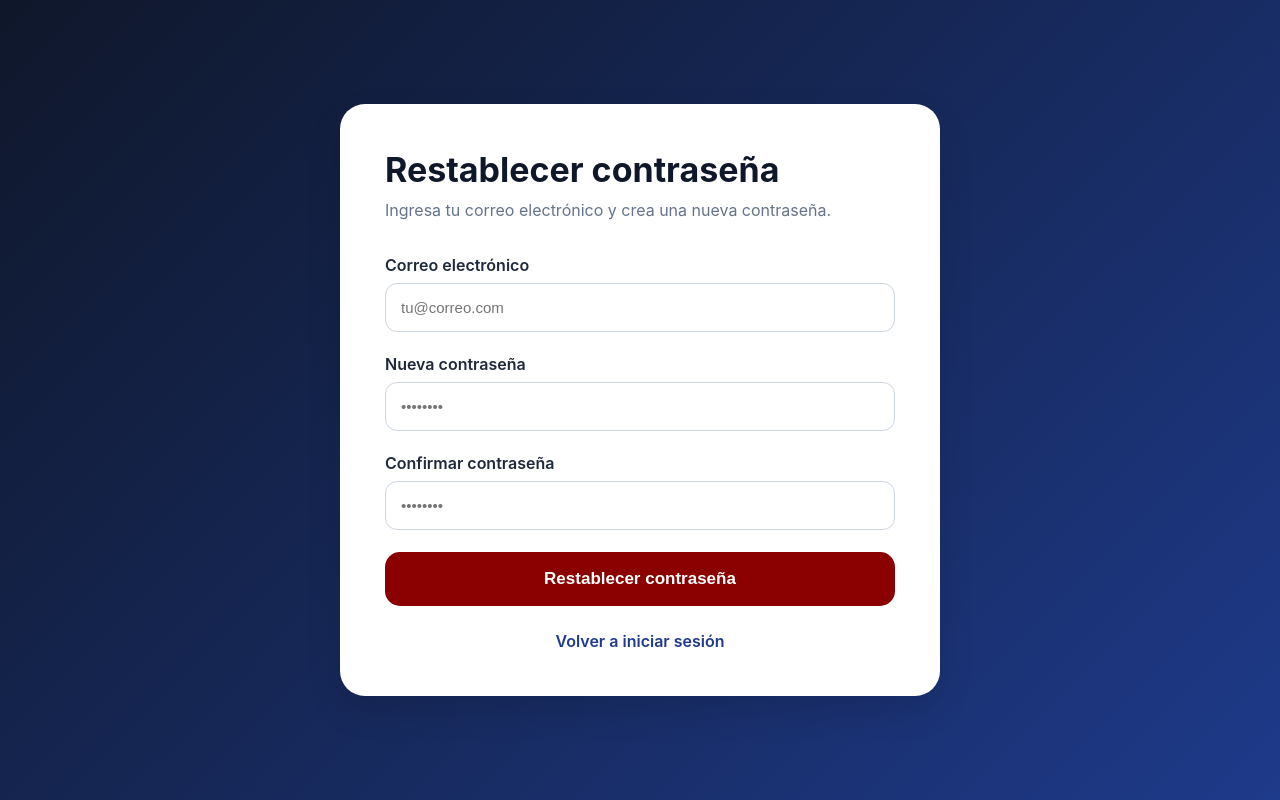
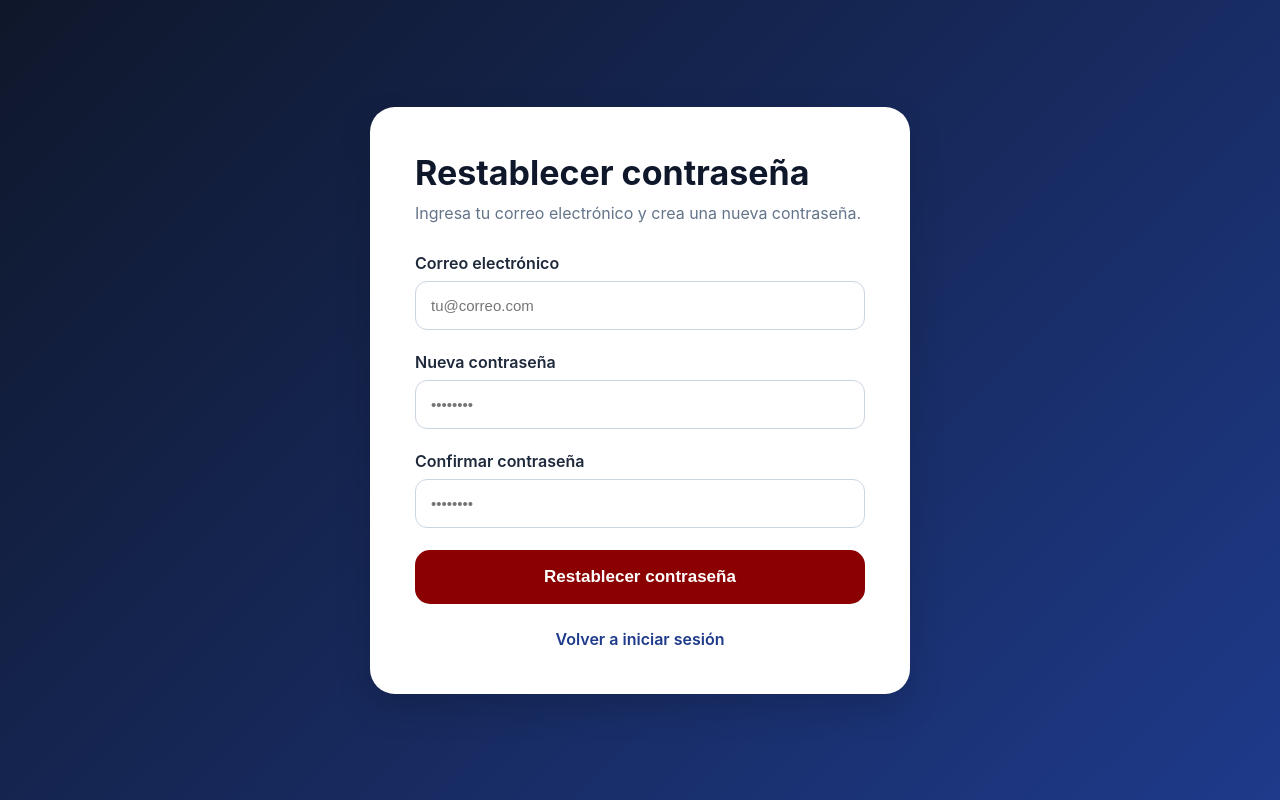
Before and after one commit to georgectpp/GEORGE-main, a Flask app: template templates/recuperar_contrasena.html in a window 1280 px wide. Run offline with Flask 3, Linux system fonts and the light colour scheme; the template is opened without the code that fills it, so the values that code supplies are empty.

Commit message:
Refactor CSS styles for recuperar component

```diff
--- a/static/css/recuperar.css
+++ b/static/css/recuperar.css
@@ -12,20 +12,19 @@ body {
     display: flex;
     justify-content: center;
     align-items: center;
-
-    padding: 30px;
 }
 
 .recuperar-container {
     width: 100%;
     max-width: 600px;
+    padding: 30px;
 }
 
 .recuperar-card {
     background: #FFFFFF;
     border-radius: 25px;
     padding: 45px;
-    box-shadow: 0 15px 35px rgba(0, 0, 0, .12);
+    box-shadow: 0 15px 35px rgba(0, 0, 0, .15);
 }
 
 .recuperar-card h1 {
@@ -34,9 +33,9 @@ body {
     margin-bottom: 10px;
 }
 
-.recuperar-card .descripcion {
+.descripcion {
     color: #64748B;
-    margin-bottom: 35px;
+    margin-bottom: 30px;
     font-size: 16px;
 }
 
@@ -53,6 +52,7 @@ body {
 }
 
 .campo input {
+    width: 100%;
     padding: 15px;
     border: 1px solid #CBD5E1;
     border-radius: 12px;
@@ -70,26 +70,23 @@ body {
     padding: 17px;
     border: none;
     border-radius: 15px;
-
     background: #8B0000;
     color: white;
-
     font-size: 17px;
     font-weight: 600;
-
     cursor: pointer;
-    transition: .35s;
+    transition: .3s;
 }
 
 .btn-restablecer:hover {
     background: #6E0000;
     transform: translateY(-2px);
-    box-shadow: 0 10px 20px rgba(139, 0, 0, .30);
+    box-shadow: 0 10px 20px rgba(139, 0, 0, .25);
 }
 
 .volver {
+    text-align: center;
     margin-top: 25px;
-    text-align: center;
 }
 
 .volver a {
@@ -103,13 +100,7 @@ body {
 }
 
 @media (max-width: 600px) {
-
     .recuperar-card {
         padding: 30px;
     }
-
-    .recuperar-card h1 {
-        font-size: 28px;
-    }
-
 }
```
